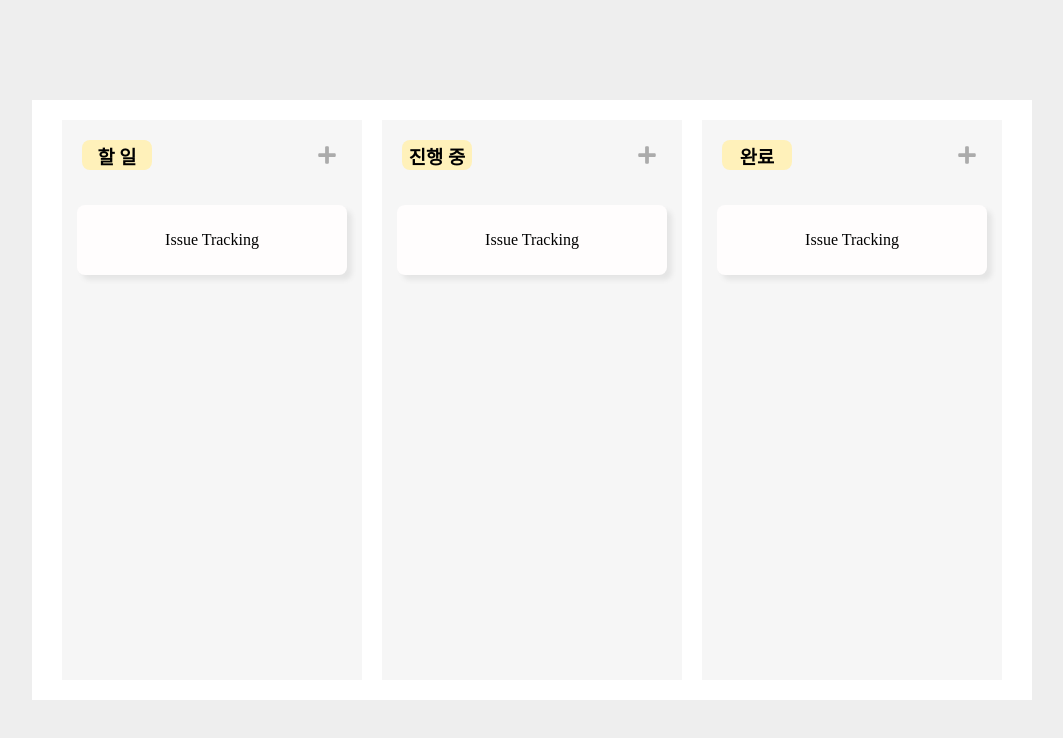
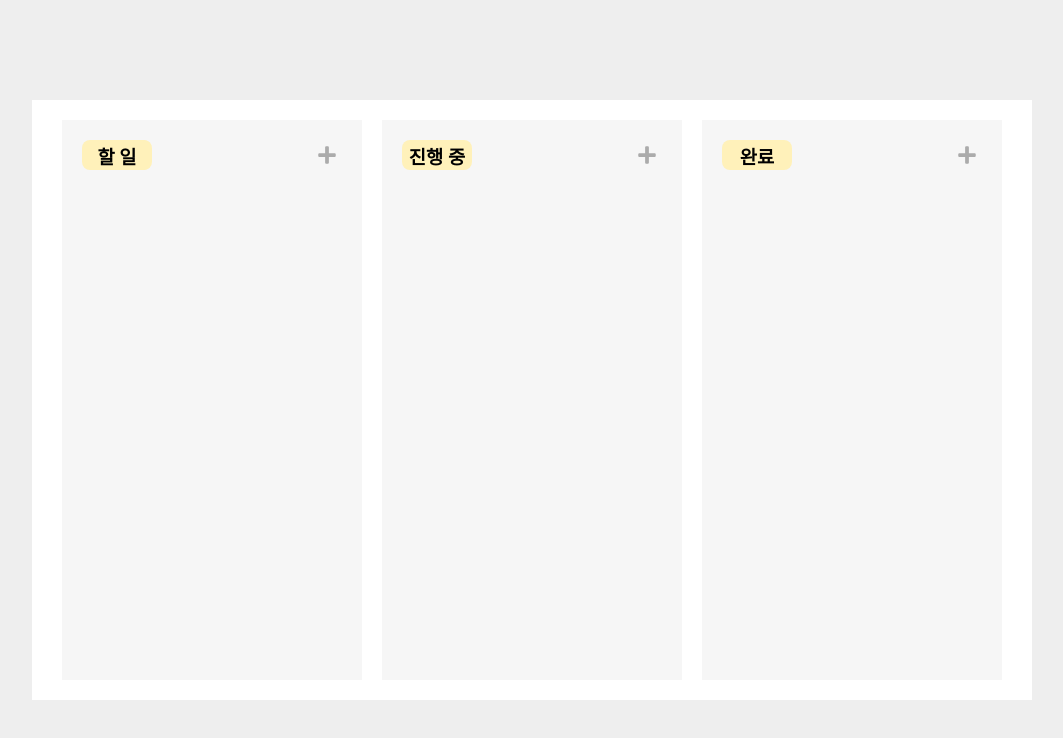
Before and after one commit to preonbording-5/pre-onboarding-8th-2-5, a React (Create React App) app: page / in a window 1280 px wide. Shown: the top 738 px of the page, without its empty margins (108-1171 px from the left). Built offline with nearby package versions, Linux system fonts and the light colour scheme.

Commit message:
feat: 상태별 이슈 등록 기능 구현

```diff
--- a/src/ui/components/IssueTracking/IssueItem.tsx
+++ b/src/ui/components/IssueTracking/IssueItem.tsx
@@ -2,14 +2,16 @@ import React from 'react';
 import styled from 'styled-components';
 import { FaPlus } from 'react-icons/fa';
 import { IssueProps } from '../../../lib/type/IssueProps';
+import { AiOutlineClose } from 'react-icons/ai';
 
 interface IssueItemProps {
   issueState: string;
   handleOpenCreateModal: (issueState: string) => void;
   issues: IssueProps[];
+  onDelete: any;
 }
 
-const IssueItem = ({ issueState, handleOpenCreateModal, issues }: IssueItemProps) => {
+const IssueItem = ({ issueState, handleOpenCreateModal, issues, onDelete }: IssueItemProps) => {
   const handleCreateClick = () => {
     handleOpenCreateModal(issueState);
   };
@@ -23,9 +25,16 @@ const IssueItem = ({ issueState, handleOpenCreateModal, issues }: IssueItemProps
         </PlusBox>
       </Header>
       <IssueContainer>
-        <Issue>
-          <div>Issue Tracking</div>
-        </Issue>
+        {issues &&
+          issues.map((issue) => (
+            <Issue key={issue.id}>
+              <div>{issue.title}</div>
+              <div>{issue.manager}</div>
+              <CloseBox onClick={onDelete}>
+                <AiOutlineClose color='#cdcdcd' />
+              </CloseBox>
+            </Issue>
+          ))}
       </IssueContainer>
     </Container>
   );
@@ -85,10 +94,22 @@ const Issue = styled.div`
   height: 70px;
   margin: 15px;
   display: flex;
-  flex-direction: column;
-  justify-content: center;
+  flex-direction: row;
+  justify-content: space-around;
   align-items: center;
   background-color: #fffdfd;
   box-shadow: 5px 5px 5px #e5e5e5;
   border-radius: 8px;
 `;
+
+const CloseBox = styled.div`
+  width: 30px;
+  height: 30px;
+  display: flex;
+  flex-direction: column;
+  justify-content: center;
+  align-items: center;
+  font-size: 25px;
+  font-weight: 600;
+  cursor: pointer;
+`;
--- a/src/ui/components/IssueTracking/IssueModal.tsx
+++ b/src/ui/components/IssueTracking/IssueModal.tsx
@@ -118,7 +118,7 @@ const IssueCreate = ({ isOpen, isModalOpen, selectedState, issueStateData, onSub
             <Label htmlFor='due'>마감일</Label>
             <Input id='due' name='due' type='datetime-local' value={userInput.due} onChange={handleChangeInput} />
           </InputDetailContainer>
-          <Button onClick={onSubmit} disabled={isValidate}>
+          <Button onClick={() => onSubmit(userInput)} disabled={isValidate}>
             등록하기
           </Button>
         </InputContainer>
--- a/src/ui/pages/IssueTrackingPage.tsx
+++ b/src/ui/pages/IssueTrackingPage.tsx
@@ -1,4 +1,4 @@
-import React, { useState } from 'react';
+import React, { useRef, useState } from 'react';
 import styled from 'styled-components';
 import IssueModal from '../components/IssueTracking/IssueModal';
 import IssueItem from '../components/IssueTracking/IssueItem';
@@ -9,7 +9,11 @@ const IssueTrackingPage = () => {
 
   const [isOpen, setIsOpen] = useState(false);
   const [selectedState, setSelectedState] = useState('할 일');
-  const [issues, setIssues] = useState<IssueProps[]>([]);
+  const [todoIssues, setTodoIssues] = useState<IssueProps[]>([]);
+  const [progressIssues, setProgressIssues] = useState<IssueProps[]>([]);
+  const [doneIssues, setDoneIssues] = useState<IssueProps[]>([]);
+
+  const nextId = useRef(0);
 
   const handleToggleOpen = () => {
     setIsOpen((prev) => !prev);
@@ -24,8 +28,23 @@ const IssueTrackingPage = () => {
     setSelectedState(e.target.value);
   };
 
-  const handleIssueSubmit = () => {
+  // console.log(todoIssues);
+
+  const handleIssueSubmit = (userInput: IssueProps) => {
+    nextId.current += 1;
+    if (userInput.state === '할 일') {
+      setTodoIssues([...todoIssues, userInput]);
+    }
+    if (userInput.state === '진행 중') {
+      setProgressIssues([...progressIssues, userInput]);
+    }
+    if (userInput.state === '완료') {
+      setDoneIssues([...doneIssues, userInput]);
+    }
     handleToggleOpen();
+  };
+
+  const handleIssueDelete = (userInput: IssueProps) => {
   };
 
   return (
@@ -40,9 +59,24 @@ const IssueTrackingPage = () => {
           onSubmit={handleIssueSubmit}
         />
       )}
-      <IssueItem issueState="할 일" handleOpenCreateModal={handleOpenCreateModal} issues={issues} />
-      <IssueItem issueState="진행 중" handleOpenCreateModal={handleOpenCreateModal} issues={issues} />
-      <IssueItem issueState="완료" handleOpenCreateModal={handleOpenCreateModal} issues={issues} />
+      <IssueItem
+        issueState='할 일'
+        handleOpenCreateModal={handleOpenCreateModal}
+        issues={todoIssues}
+        onDelete={handleIssueDelete}
+      />
+      <IssueItem
+        issueState='진행 중'
+        handleOpenCreateModal={handleOpenCreateModal}
+        issues={progressIssues}
+        onDelete={handleIssueDelete}
+      />
+      <IssueItem
+        issueState='완료'
+        handleOpenCreateModal={handleOpenCreateModal}
+        issues={doneIssues}
+        onDelete={handleIssueDelete}
+      />
     </Container>
   );
 };
```
